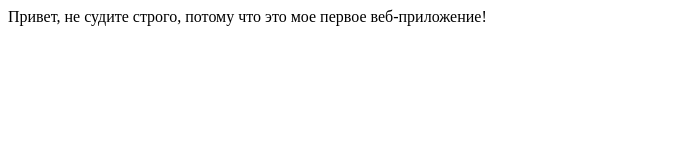
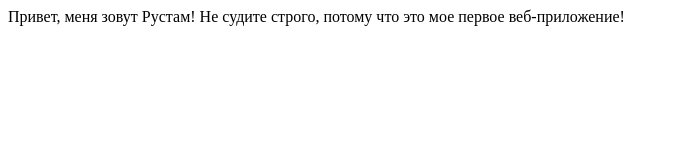
Before and after one commit to astafiev-rustam/my-first-app, a plain HTML site: page index.html in a window 1280 px wide. Shown: the whole page, without its empty margins (0-678 px from the left). Drawn offline with Linux system fonts and the light colour scheme.

Commit message:
Update index.html

```diff
--- a/index.html
+++ b/index.html
@@ -3,6 +3,7 @@
     <TITLE>Мое первое приложение</TITLE>
   </HEAD>
   <BODY>
-    Привет, не судите строго, потому что это мое первое веб-приложение!
+    Привет, меня зовут Рустам!
+    Не судите строго, потому что это мое первое веб-приложение!
   </BODY>
 </HTML>
```
